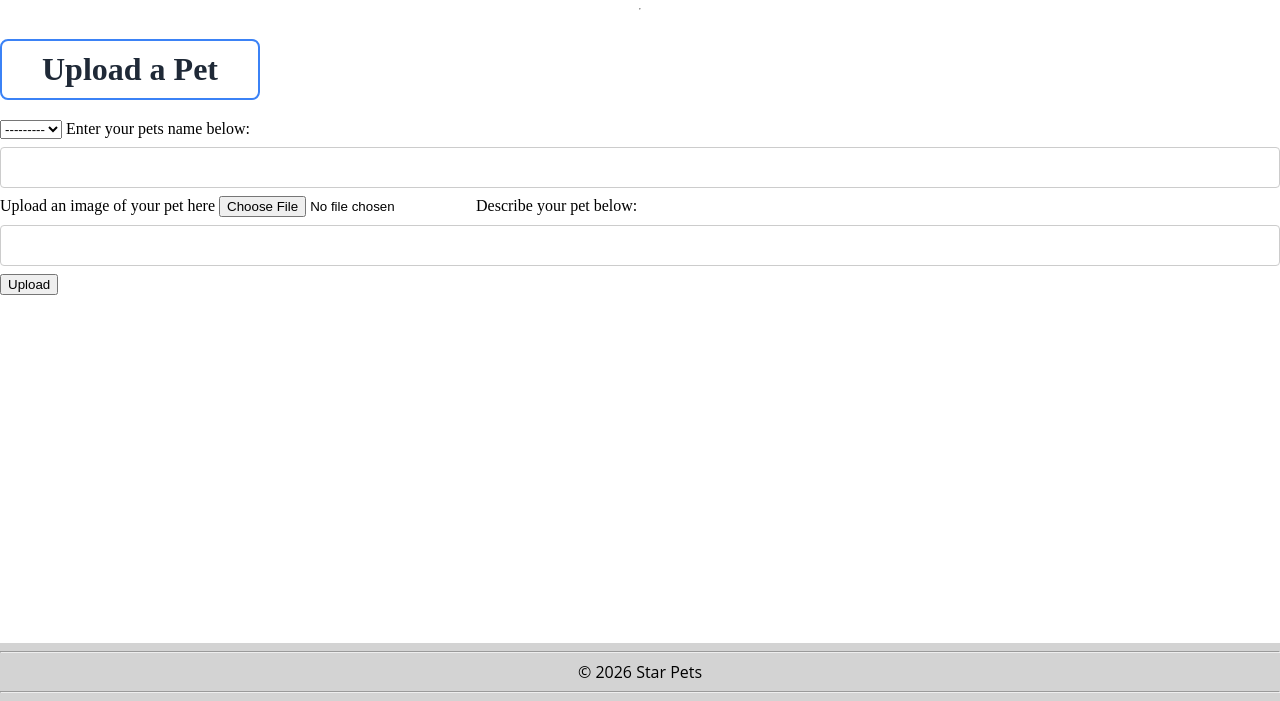
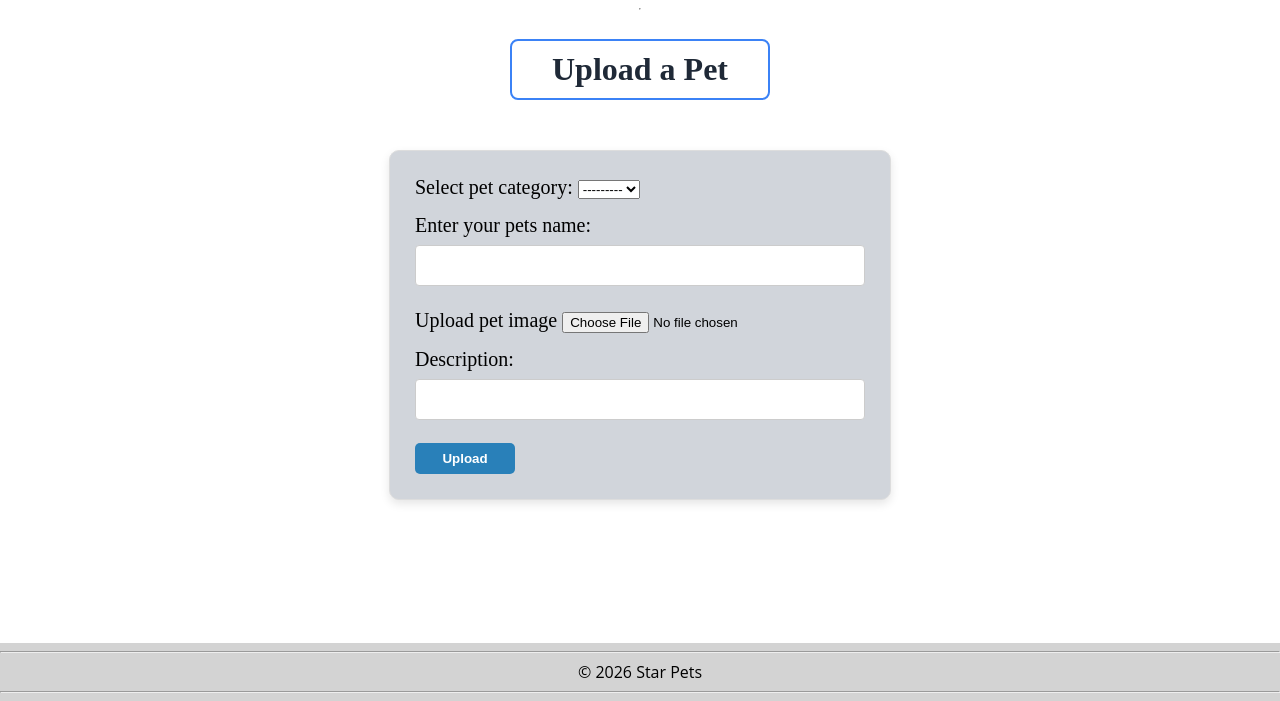
Before and after one commit to StevenHorne44/StarPets, a Django app: page /upload/ in a window 1280 px wide. Shown: the part 99-800 px from the top of the page. Run offline with Django 5.2, Linux system fonts and the light colour scheme; the visitor is signed in with stand-in values (Sample User, id 1); data that the repository does not hold is empty.

Commit message:
updated upload page

```diff
--- a/pets/forms.py
+++ b/pets/forms.py
@@ -1,5 +1,5 @@
 from django import forms
-from .models import Pet, UserProfile
+from .models import Pet, PetType, UserProfile
 from django.contrib.auth.forms import UserCreationForm
 from django.contrib.auth.models import User
 
@@ -12,14 +12,18 @@ class ExtendedUserCreationForm(UserCreationForm):
 
 
 class UploadForm(forms.ModelForm):
-
-    name = forms.CharField(required=True, help_text="Enter your pets name below:")
-    picture = forms.ImageField(required=True, help_text="Upload an image of your pet here")
-    description = forms.CharField(help_text="Describe your pet below:")
+    name = forms.CharField(required=True, label="Enter your pets name:")
+    TypeID = forms.ModelChoiceField(required=True, queryset=PetType.objects.none(), label="Select pet category:")
+    picture = forms.ImageField(required=True, label="Upload pet image")
+    description = forms.CharField(label="Description:")
 
     class Meta:
         model = Pet
         exclude = ('UserID', 'average_rating')
+
+    def __init__(self, *args, **kwargs):
+        super().__init__(*args, **kwargs)
+        self.fields['TypeID'].queryset = PetType.objects.all().order_by('type_name')
 
 
 class UserProfileForm(forms.ModelForm):
--- a/pets/views.py
+++ b/pets/views.py
@@ -94,7 +94,7 @@ def upload_pets(request):
             pet = form.save(commit=False)
             pet.UserID = request.user
             pet.save()
-            return redirect('pets:home')
+            return redirect('pets:profile')
     else:
         form = UploadForm()
     return render(request, 'pets/upload.html', {'form':form})
--- a/static/css/starpets.css
+++ b/static/css/starpets.css
@@ -416,3 +416,34 @@ body {
 }
 
 /*--------------------- END OF PROFILE DROPDOWN CSS------------------- */
+
+
+/* upload page css */
+.form-container {
+    width: 450px;
+    margin: 30px auto;
+    padding: 25px;
+
+    background-color: #d1d5db ;
+    border: 1px solid #ddd;
+    border-radius: 10px;
+
+    box-shadow: 0px 4px 10px rgba(0,0,0,0.1);
+    text-align: left;
+}
+
+.upload-btn {
+    background-color: #2980b9;
+    color : white;
+    border: none;
+    min-width: 100px;
+    padding: 8px 15px;
+    border-radius: 5px;
+    font-weight: bold;
+}
+
+.form-group {
+    font-size: 20px;
+    font-family: inherit;
+    margin-bottom: 15px;
+}
--- a/templates/pets/upload.html
+++ b/templates/pets/upload.html
@@ -3,19 +3,43 @@
 {% block title %}Upload Pets{% endblock %}
 
 {% block content %}
+<div class="home-container">
     <h1 class="main-header">Upload a Pet</h1>
-    <div>
+
+    <div class="form-container">
         <form method="POST" enctype="multipart/form-data">
             {% csrf_token %}
+
             {% for hidden in form.hidden_fields %}
                 {{ hidden }}
             {% endfor %}
+
             {% for field in form.visible_fields %}
-                {{ field.errors }}
-                {{ field.help_text }}
-                {{field}}
-            {% endfor%}
-            <button type="submit">Upload</button>
+                <div class="form-group">
+
+                    <label for="{{ field.id_for_label }}">
+                        {{ field.label }}
+                    </label>
+
+                    {{ field }}
+
+                    {% if field.help_text %}
+                    <small class="help-text">
+                        {{ field.help_text }}
+                    </small>
+                {% endif %}
+
+                {% for error in field.errors %}
+                    <p class="error">{{ error }}</p>
+
+                {% endfor %}
+
+            </div>
+        {% endfor %}
+
+            <button type="submit" class="upload-btn">Upload</button>
+
         </form>
     </div>
+</div>
 {% endblock %}
```
